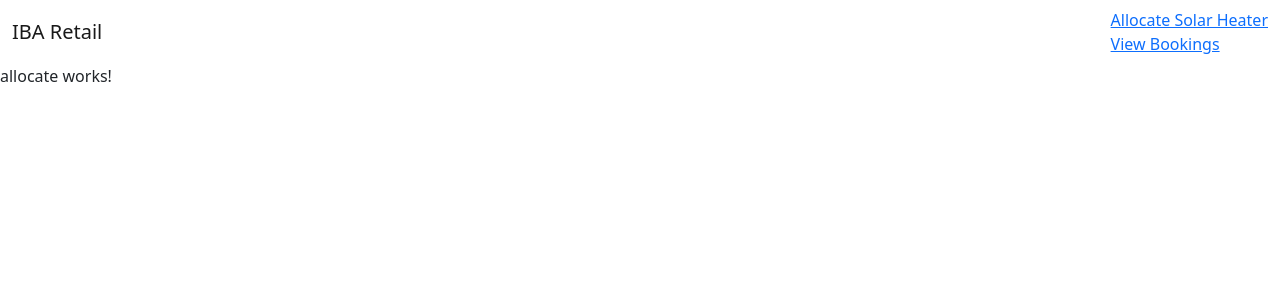
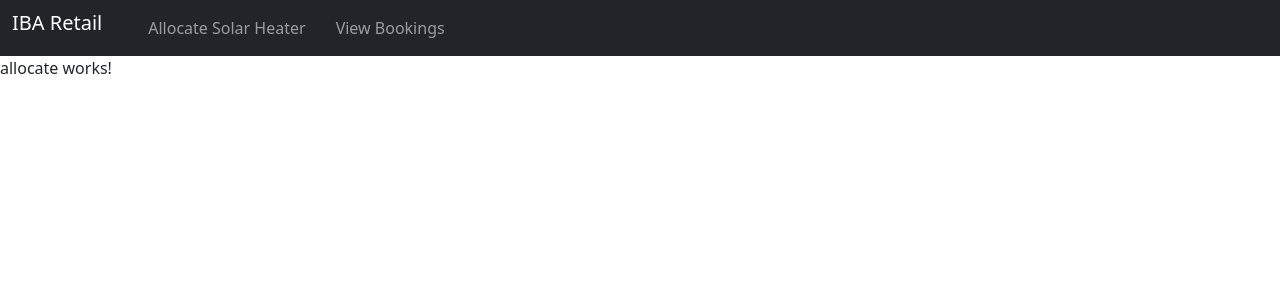
Before and after one commit to BhosalePratik/solar-alcon, an Angular app in the folder UI/: page /allocate in a window 1280 px wide. Shown: the top 300 px of the page. Built offline with nearby package versions, Linux system fonts and the light colour scheme.

Commit message:
UI fixed navbar styles

```diff
--- a/UI/package.json
+++ b/UI/package.json
@@ -21,7 +21,7 @@
     "@angular/router": "~13.2.0",
     "@ng-bootstrap/ng-bootstrap": "^15.0.0",
     "@popperjs/core": "^2.11.8",
-    "bootstrap": "^5.2.3",
+    "bootstrap": "^5.3.1",
     "rxjs": "~7.5.0",
     "tslib": "^2.3.0",
     "zone.js": "~0.11.4"
--- a/UI/src/app/app.component.css
+++ b/UI/src/app/app.component.css
@@ -0,0 +1,13 @@
+
+
+.grp {
+    display: flex;
+}
+
+.navbar-nav {
+    flex-direction: row;
+}
+
+.nav-item {
+    margin-left: 30px;
+}
--- a/UI/src/app/app.component.html
+++ b/UI/src/app/app.component.html
@@ -1,16 +1,20 @@
-<nav class="navbar navbar-inverse">
+<nav class="navbar navbar-dark bg-dark">
   <div class="container-fluid">
-    <div class="navbar-header">
-      <a class="navbar-brand" href="#">IBA Retail</a>
+    <div class="grp">
+      <div class="navbar-header">
+        <a class="navbar-brand" href="#">IBA Retail</a>
+      </div>
+      <div>
+        <ul class="navbar-nav">
+          <li class="nav-item">
+            <a [routerLink]="['/allocate']" class="nav-link">Allocate Solar Heater</a>
+          </li>
+          <li class="nav-item">
+            <a [routerLink]="['/view']" class="nav-link">View Bookings</a>
+          </li>
+        </ul>
+      </div>
     </div>
-    <ul class="nav navbar-nav">
-      <li>
-        <a [routerLink]="['/allocate']">Allocate Solar Heater</a>
-      </li>
-      <li>
-        <a [routerLink]="['/view']">View Bookings</a>
-      </li>
-    </ul>
   </div>
 </nav>
 <div>
```
Also changed, not shown: 1 other file (tests, documents, lock files or other folders).
